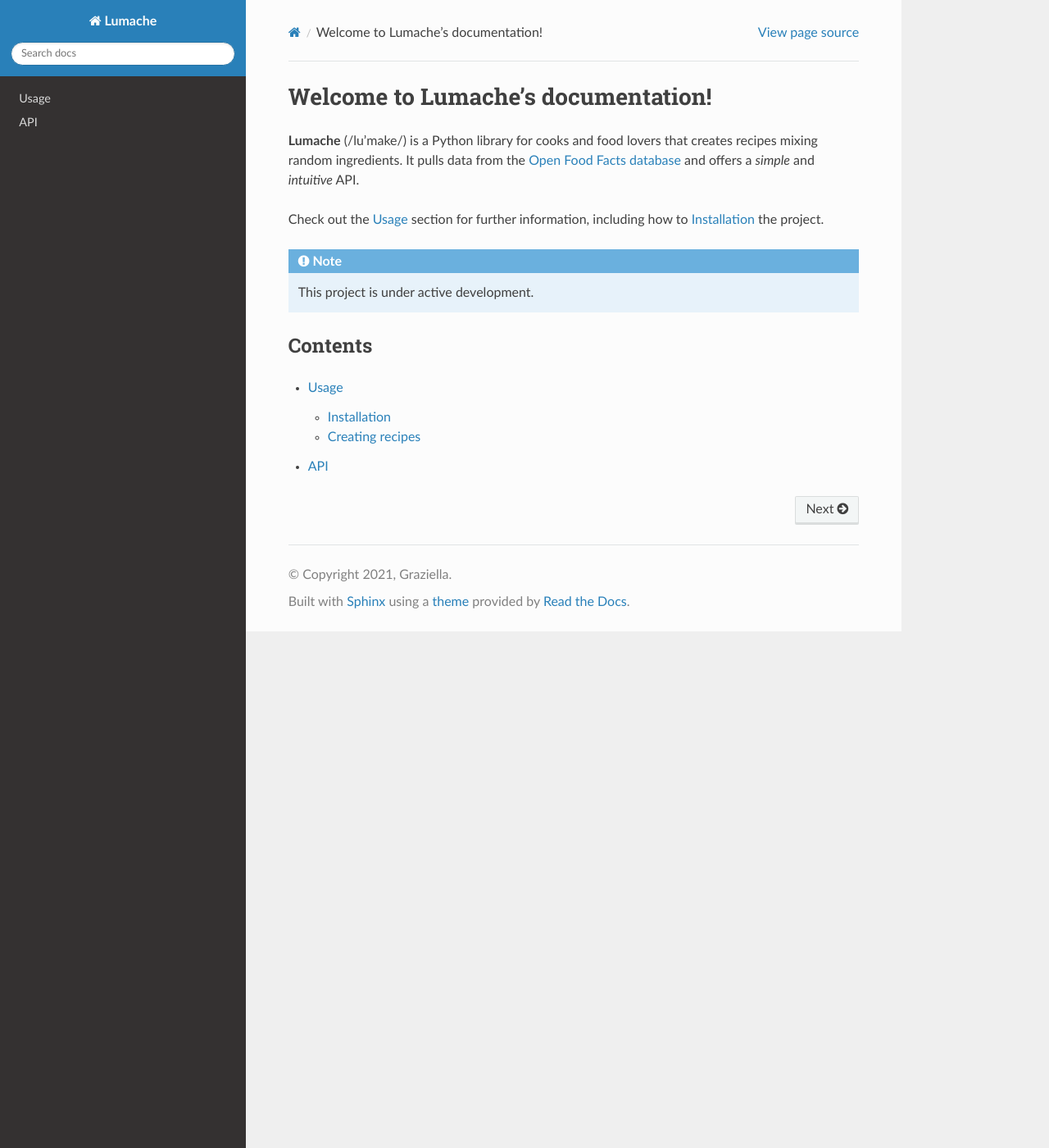
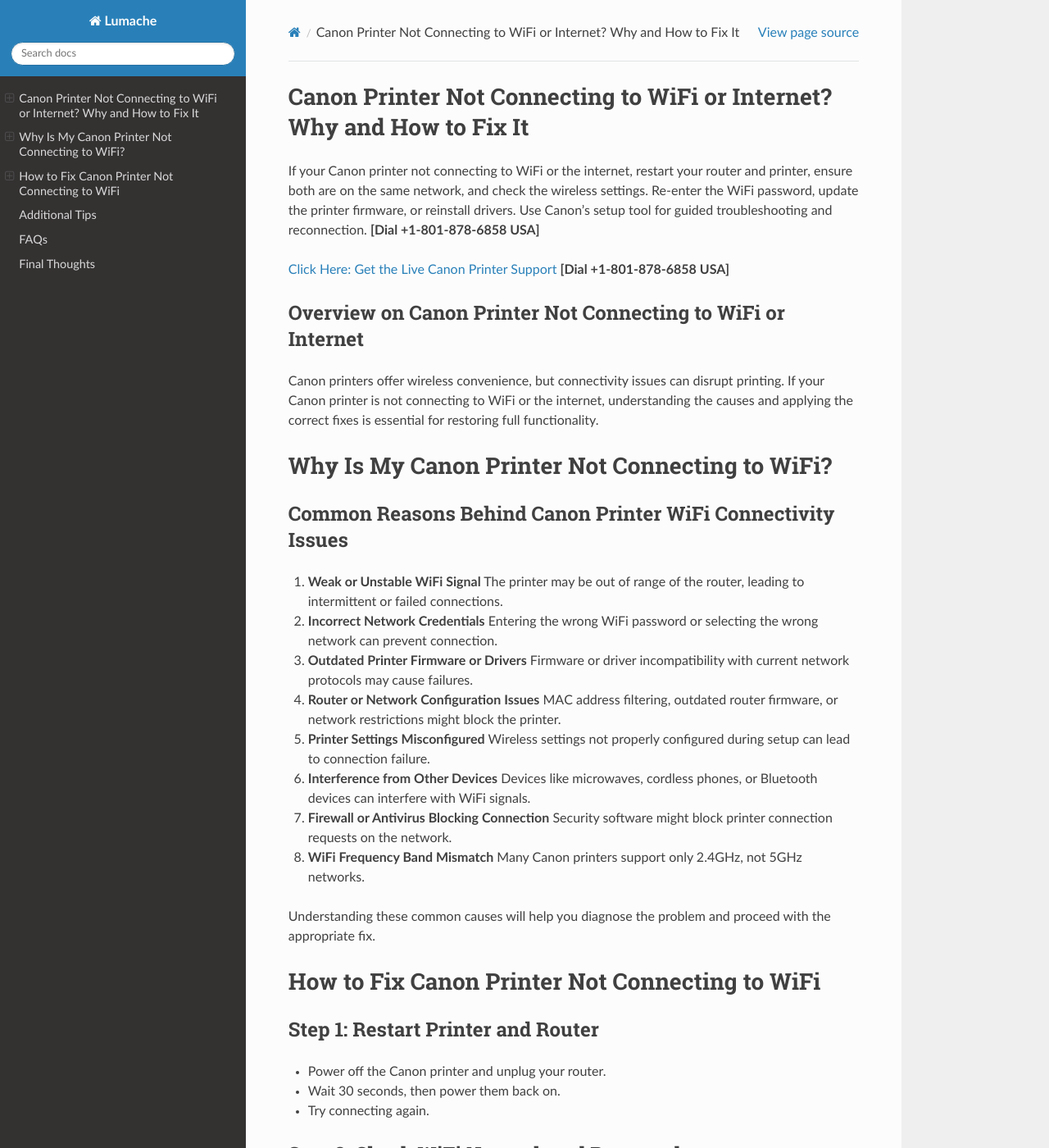
Before and after one commit to tonyjafer/canonwifiinternet, a Sphinx documentation site: the page built from docs/source/index.rst, in a window 1280 px wide and 1400 px high. Shown: the whole window at 82% size. Built offline with Sphinx 7.4.7 and the Read the Docs theme 3.1.0, drawn with Linux system fonts in a browser that asks for light colours; some of the changed text lies outside the part shown.

Commit message:
Update index.rst

```diff
--- a/docs/source/index.rst
+++ b/docs/source/index.rst
@@ -1,22 +1,131 @@
-Welcome to Lumache's documentation!
-===================================
+Canon Printer Not Connecting to WiFi or Internet? Why and How to Fix It
+=======================================================================
+If your Canon printer not connecting to WiFi or the internet, restart your router and printer, ensure both are on the same network, and check the wireless settings. Re-enter the WiFi password, update the printer firmware, or reinstall drivers. Use Canon's setup tool for guided troubleshooting and reconnection. **[Dial +1-801-878-6858 USA]**
 
-**Lumache** (/lu'make/) is a Python library for cooks and food lovers
-that creates recipes mixing random ingredients.
-It pulls data from the `Open Food Facts database <https://world.openfoodfacts.org/>`_
-and offers a *simple* and *intuitive* API.
+`Click Here: Get the Live Canon Printer Support <https://jivo.chat/KlZSRejpBm>`_
+**[Dial +1-801-878-6858 USA]**
 
-Check out the :doc:`usage` section for further information, including
-how to :ref:`installation` the project.
+Overview on Canon Printer Not Connecting to WiFi or Internet
+---------------------------------------------------------------
 
-.. note::
+Canon printers offer wireless convenience, but connectivity issues can disrupt printing. If your Canon printer is not connecting to WiFi or the internet, understanding the causes and applying the correct fixes is essential for restoring full functionality.
 
-   This project is under active development.
+Why Is My Canon Printer Not Connecting to WiFi?
+===============================================
 
-Contents
---------
+Common Reasons Behind Canon Printer WiFi Connectivity Issues
+------------------------------------------------------------
 
-.. toctree::
+1. **Weak or Unstable WiFi Signal**
+   The printer may be out of range of the router, leading to intermittent or failed connections.
 
-   usage
-   api
+2. **Incorrect Network Credentials**
+   Entering the wrong WiFi password or selecting the wrong network can prevent connection.
+
+3. **Outdated Printer Firmware or Drivers**
+   Firmware or driver incompatibility with current network protocols may cause failures.
+
+4. **Router or Network Configuration Issues**
+   MAC address filtering, outdated router firmware, or network restrictions might block the printer.
+
+5. **Printer Settings Misconfigured**
+   Wireless settings not properly configured during setup can lead to connection failure.
+
+6. **Interference from Other Devices**
+   Devices like microwaves, cordless phones, or Bluetooth devices can interfere with WiFi signals.
+
+7. **Firewall or Antivirus Blocking Connection**
+   Security software might block printer connection requests on the network.
+
+8. **WiFi Frequency Band Mismatch**
+   Many Canon printers support only 2.4GHz, not 5GHz networks.
+
+Understanding these common causes will help you diagnose the problem and proceed with the appropriate fix.
+
+How to Fix Canon Printer Not Connecting to WiFi
+===============================================
+
+Step 1: Restart Printer and Router
+----------------------------------
+
+- Power off the Canon printer and unplug your router.
+- Wait 30 seconds, then power them back on.
+- Try connecting again.
+
+Step 2: Check WiFi Network and Password
+---------------------------------------
+
+- Ensure the network is active and functioning.
+- Re-enter the correct SSID and WiFi password through the printer control panel.
+
+Step 3: Reconnect Using Canon’s Setup Tool
+------------------------------------------
+
+- Visit: https: //ij start canon
+- Download and run the setup file.
+- Choose **Wireless Connection** and follow the on-screen prompts.
+
+Step 4: Place Printer Closer to Router
+--------------------------------------
+
+Ensure your printer is within range of the router with minimal physical obstructions.
+
+Step 5: Update Printer Firmware and Drivers
+-------------------------------------------
+
+- Go to Canon’s official website.
+- Download and install the latest drivers and firmware for your printer model.
+
+Step 6: Reset Wireless Settings
+-------------------------------
+
+- Use the printer’s menu to restore network settings to factory default.
+- Reconfigure the wireless connection from scratch.
+
+Step 7: Disable Firewall Temporarily
+------------------------------------
+
+If the firewall is blocking the connection:
+
+- Temporarily disable it and try connecting.
+- Re-enable after successful setup.
+
+Step 8: Use WPS (WiFi Protected Setup)
+--------------------------------------
+
+- Press the **WPS** button on your router.
+- On the printer, select **WPS Setup** in the wireless settings.
+- The printer should connect automatically.
+
+Additional Tips
+===============
+
+- Avoid interference from other wireless devices.
+- Ensure the router firmware is up to date.
+- Disconnect unused devices to reduce network congestion.
+
+FAQs
+====
+
+**1. How do I know if my Canon printer is connected to WiFi?**
+Check the wireless icon on the printer screen or print a network configuration page to confirm connectivity.
+
+**2. Why does my Canon printer keep disconnecting from WiFi?**
+Unstable network, interference, outdated firmware, or power-saving settings can cause disconnections. Keep firmware updated and ensure stable signals.
+
+**3. Can I connect my Canon printer without WiFi?**
+Yes, you can connect via USB cable or enable a direct wireless connection mode (Wi-Fi Direct) for offline printing.
+
+**4. What to do if WPS setup fails?**
+Use the Canon setup software instead. Reset wireless settings and try manual configuration through the printer menu.
+
+**5. Is there a mobile app to connect my Canon printer?**
+Yes, the **Canon PRINT Inkjet/SELPHY** app helps connect your Canon printer to a mobile device and manage wireless printing.
+
+**6. Do I need internet for wireless printing?**
+No, your printer can connect to a local WiFi network without internet for printing. However, internet is needed for cloud features.
+
+Final Thoughts
+==============
+
+WiFi issues with Canon printers are common but fixable. Following the above steps ensures that your Canon printer reconnects smoothly. Always keep drivers and firmware updated and avoid overloading your WiFi network. If problems persist, contact Canon support or use the setup utility at https://ij.start.canon for expert help.
```
